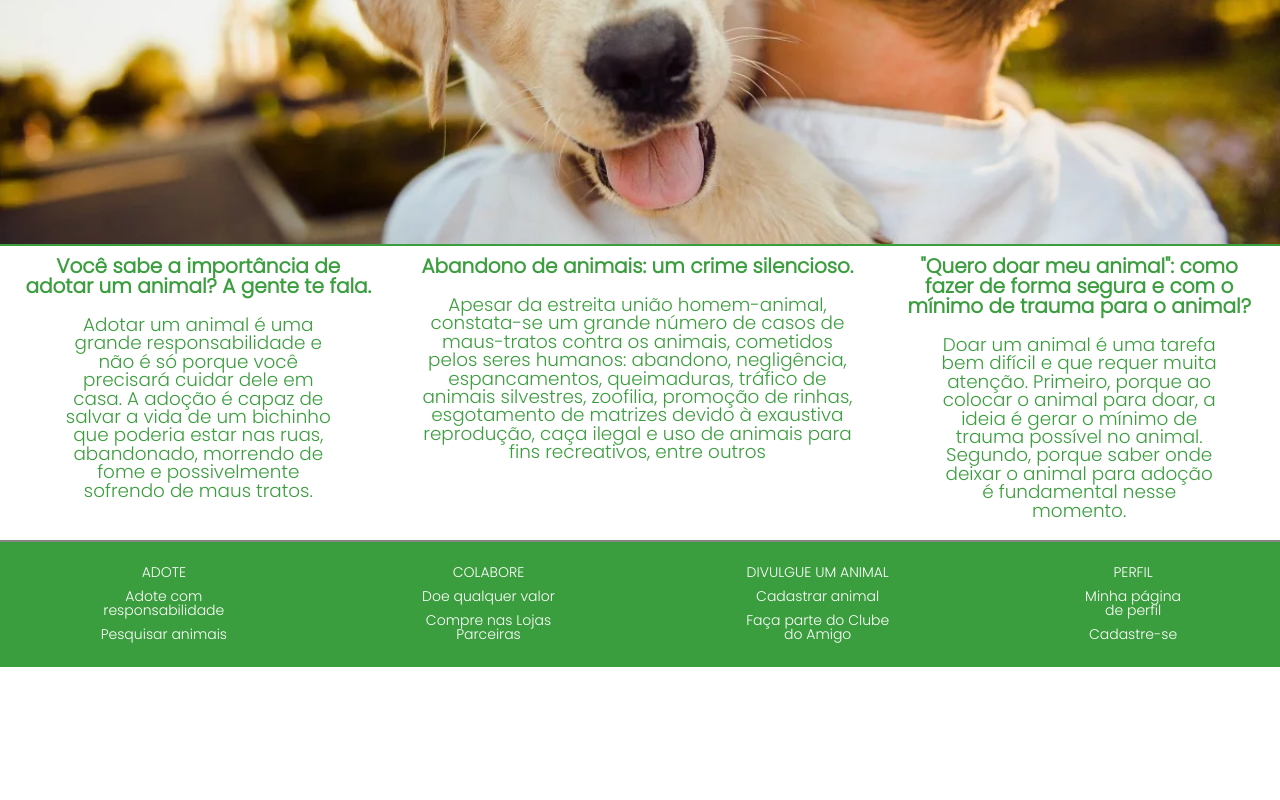
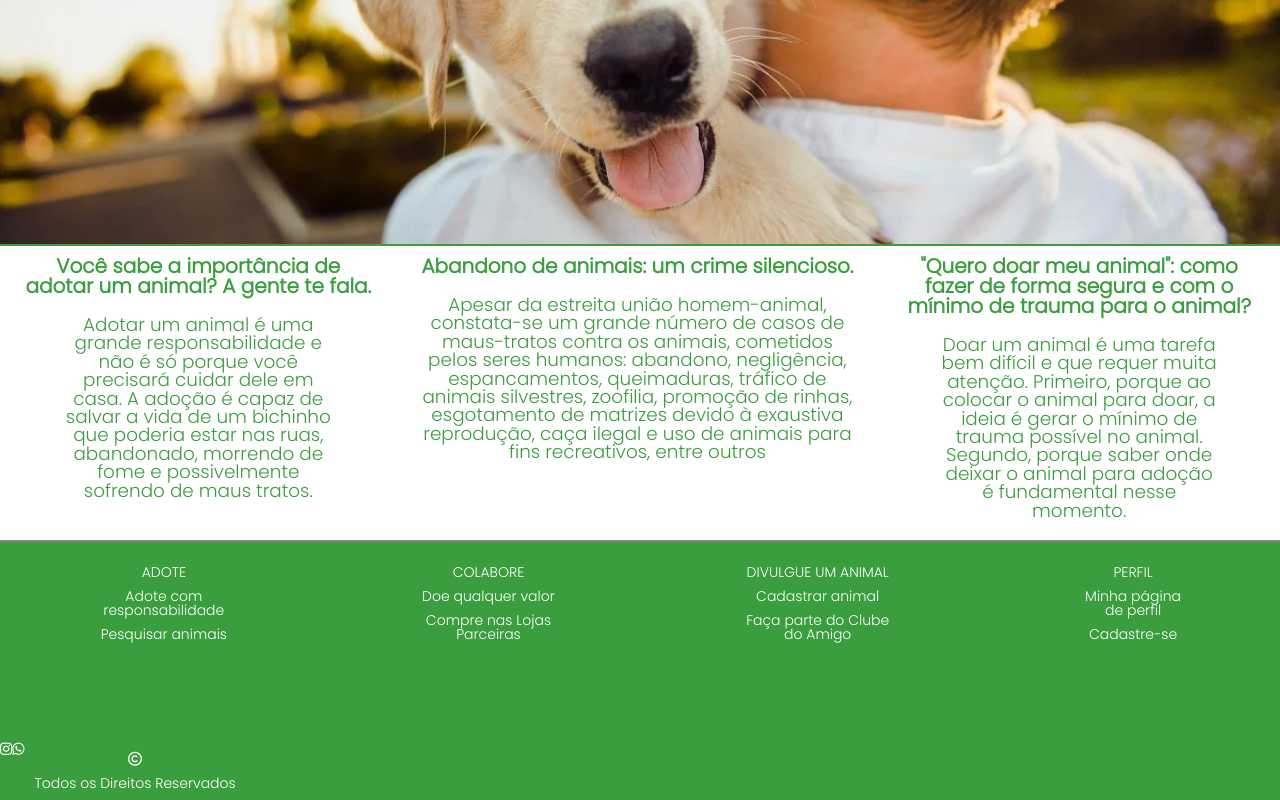
Before and after one commit to Guilherme-Ventura/AdotaPetBH-2.0, an Angular app: page / in a window 1280 px wide. Shown: the part 256-1056 px from the top of the page. Before the commit the page ends 923 px from the top, so only its background shows below. Built offline with nearby package versions, Linux system fonts and the light colour scheme.

Commit message:
Alteração no footer

```diff
--- a/src/app/componets/footer/footer.component.css
+++ b/src/app/componets/footer/footer.component.css
@@ -22,7 +22,7 @@
     left: 0px;
     bottom: 0px;
     width: 100%;
-    height: 125px;
+    height: 200px;
 }
 
 .conteudo {
@@ -36,3 +36,34 @@
 h2{
     padding-top: 10px;
 }
+
+.direitos{
+    background-color: #3B9E3E;
+    display: flex;
+
+
+}
+
+.direitos .direitos-conteudo1{
+    width:auto;
+    text-align: center;
+    padding: 10px;
+    text-decoration: none;
+    color: #FFFFFF;
+    font-family: Poppins, sans-serif;
+    font-size: 14px;
+    font-weight: normal;
+
+
+}
+
+.direitos .direitos-conteudo2{
+    text-align: center;
+
+    text-decoration: none;
+    color: #FFFFFF;
+    font-family: Poppins, sans-serif;
+    font-size: 14px;
+    font-weight: normal;
+
+}
--- a/src/app/componets/footer/footer.component.html
+++ b/src/app/componets/footer/footer.component.html
@@ -23,4 +23,22 @@
         <h2> Minha página de perfil</h2>
         <h2> Cadastre-se</h2>
     </div>
+
 </div>
+
+<div class="direitos">
+
+    <div class="direitos-conteudo2">
+        <i class="fa-brands fa-instagram"></i>
+    </div>
+
+    <div class="direitos-conteudo2">
+        <i class="fa-brands fa-whatsapp"></i>
+    </div>
+
+    <span class="direitos-conteudo1">
+        <i class="fa-regular fa-copyright"></i>
+        <h2>Todos os Direitos Reservados</h2>
+    </span>
+
+</div>
```
